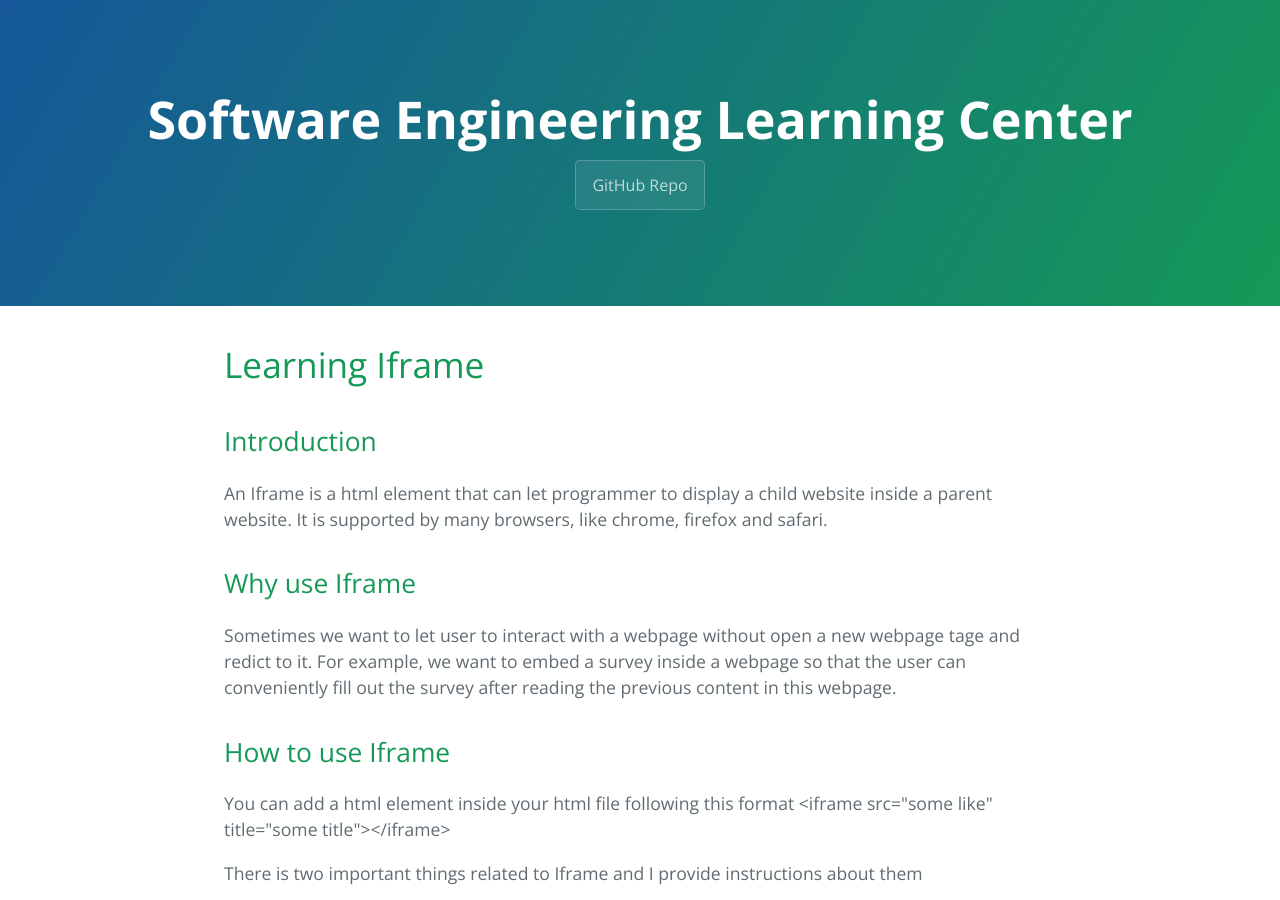
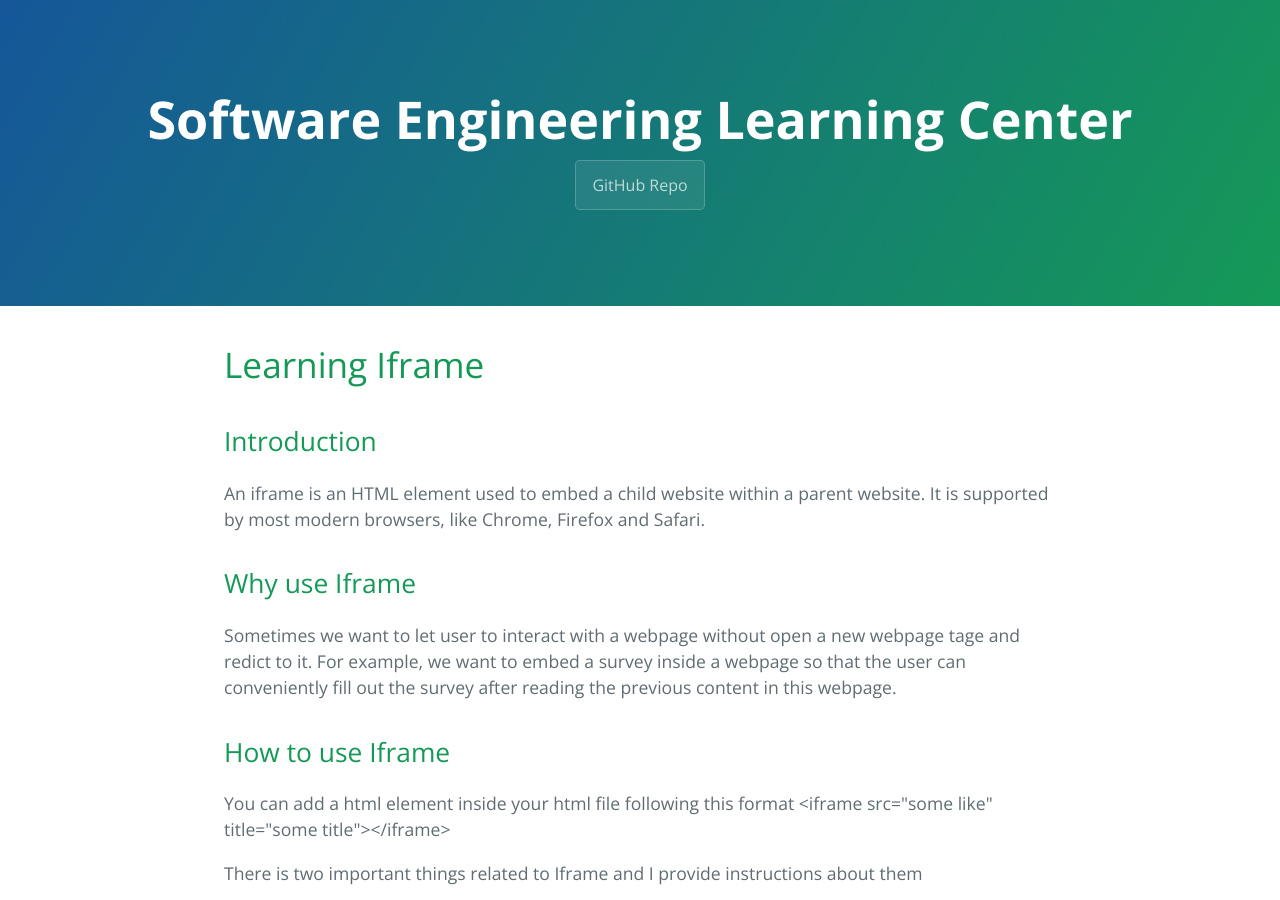
Before and after one commit to learning-software-engineering/learning-software-engineering.github.io, a Jekyll site: the page built from Topics/Tech_Stacks/Iframe.md, in a window 1280 px wide and 900 px high. Built offline with Jekyll 4.4.1, drawn with Linux system fonts in a browser that asks for light colours; our own code applies the rules of GitHub Pages for plain Markdown files.

Commit message:
Update Topics/Tech_Stacks/Iframe.md
Co-authored-by: Andrew Abosh <andrewaboshartworks@gmail.com>

```diff
--- a/Topics/Tech_Stacks/Iframe.md
+++ b/Topics/Tech_Stacks/Iframe.md
@@ -2,7 +2,7 @@
 
 ## Introduction
 
-An Iframe is a html element that can let programmer to display a child website inside a parent website. It is supported by many browsers, like chrome, firefox and safari.
+An iframe is an HTML element used to embed a child website within a parent website. It is supported by most modern browsers, like Chrome, Firefox and Safari.
 
 ## Why use Iframe
 Sometimes we want to let user to interact with a webpage without open a new webpage tage and redict to it. For example, we want to embed a survey inside a webpage so that the user can conveniently fill out the survey after reading the previous content in this webpage.
```
